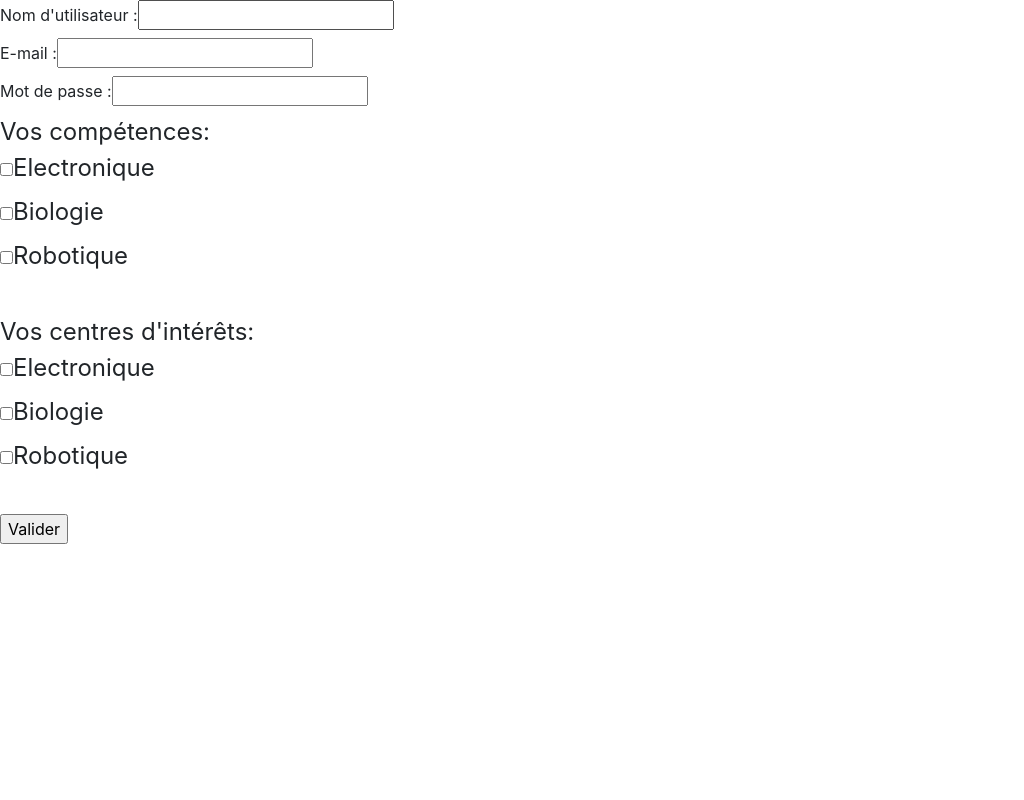
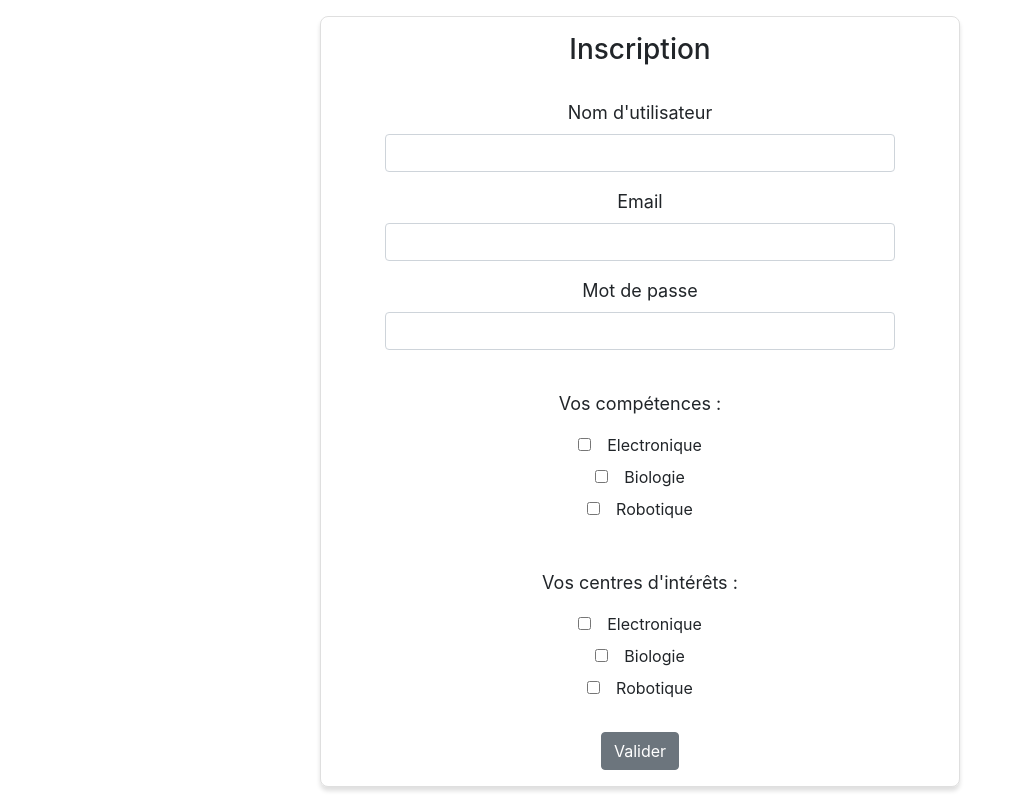
Before and after one commit to emilie-anglade/projectLab, a React (Create React App) app: page /signup in a window 1280 px wide. Shown: the whole page, without its empty margins (0-1024 px from the left). Built offline with nearby package versions, Linux system fonts and the light colour scheme.

Commit message:
on avance

```diff
--- a/src/components/Card.js
+++ b/src/components/Card.js
@@ -20,7 +20,8 @@ const CardProject = (props) => {
   };
   const cardbodycss = {
     margin: "0.5em",
-    "min-width": "340px"
+    "min-width": "340px",
+    "box-shadow": "0px 4px 4px rgba(0,0,0,.125)"
   };
 
   return (
--- a/src/components/Checkbox.js
+++ b/src/components/Checkbox.js
@@ -1,6 +1,9 @@
 import React from "react";
 
 const Checkbox = ({ value, label, id, name, onChange, isChecked }) => {
+  const checkbox = {
+    "margin-left": "1em"
+  }
   return (
     <div key={id}>
       <input
@@ -11,7 +14,7 @@ const Checkbox = ({ value, label, id, name, onChange, isChecked }) => {
         onChange={onChange}
         checked={isChecked}
       />
-      <label htmlFor={id}>{label}</label>
+      <label style={checkbox} htmlFor={id}>{label}</label>
     </div>
   );
 };
--- a/src/components/Navbar.js
+++ b/src/components/Navbar.js
@@ -9,6 +9,7 @@ import {
   NavItem,
   NavLink
 } from "reactstrap";
+import logo from "./img/proje-lab.svg";
 
 
 const NavbarProject = (props) => {
@@ -16,21 +17,25 @@ const NavbarProject = (props) => {
 
   const toggle = () => setIsOpen(!isOpen);
   const nav = {
-    background: "#2F4A5E",
-    color: "white",
+    "box-shadow": "0px 4px 4px rgba(0,0,0,.125)"
   };
   const navLinks = {
     "margin-right": "32px",
-    color: "white",
+    color: "black"
+  }
+
+  const subtitle = {
+    "font-size": "12px",
+    color: "rgba(0,0,0,.5)"
   }
 
   return (
     <div>
-      <Navbar style={nav} dark expand="md">
-        <NavbarBrand style={nav} href="/">
-          ProjectLab
+      <Navbar style={nav} light expand="md">
+        <NavbarBrand href="/">
+          <img src={logo} alt="logo" />
         </NavbarBrand>
-        <NavbarToggler style={nav} onClick={toggle} />
+        <NavbarToggler onClick={toggle} />
         <Collapse isOpen={isOpen} navbar>
           <Nav className="ml-auto" navbar>
             <NavItem>
--- a/src/components/Popup.js
+++ b/src/components/Popup.js
@@ -5,6 +5,10 @@ import { Button, ButtonGroup } from 'reactstrap';
 function PopupProject(props) {
 
   const [rSelected, setRSelected] = useState(null);
+  const buttonColor = {
+      "background-color": "#6c757d",
+      color: "white"
+  }
 
     return (
       <Modal
@@ -24,12 +28,12 @@ function PopupProject(props) {
           <input type="date" />
           <input type="text_area" placeholder="Description"/>
           <ButtonGroup>
-            <Button color="primary" onClick={() => setRSelected(1)} active={rSelected === "Créatin"}>Création</Button>
-            <Button color="primary" onClick={() => setRSelected(2)} active={rSelected === "Formation"}>Formation</Button>
+            <Button style={buttonColor} onClick={() => setRSelected(1)} active={rSelected === "Créatin"}>Création</Button>
+            <Button style={buttonColor} onClick={() => setRSelected(2)} active={rSelected === "Formation"}>Formation</Button>
           </ButtonGroup>
         </Modal.Body>
         <Modal.Footer>
-          <Button onClick={props.onHide}>Close</Button>
+          <Button onClick={props.onHide}>Créer le projet</Button>
         </Modal.Footer>
       </Modal>
     );
--- a/src/components/Profile.js
+++ b/src/components/Profile.js
@@ -9,17 +9,16 @@ import { Button } from 'reactstrap';
 const Profile = () => {
 
   const [modalShow, setModalShow] = React.useState(false);
+  const styleButton = {
+    margin: "3em",
+  }
 
   return (
     <div>
       <NavbarProject />
-      <h1>Profil</h1>
-      <button>
-        <Link to="/createproject">Créer un projet</Link>
-      </button>
       <CardProject />
       <PopupProject />
-      <Button variant="primary" onClick={() => setModalShow(true)}>
+      <Button style={styleButton} variant="primary" onClick={() => setModalShow(true)}>
         Créer un projet
       </Button>
 
--- a/src/components/SignUp.js
+++ b/src/components/SignUp.js
@@ -1,6 +1,7 @@
 import React from 'react';
+import { withRouter } from "react-router-dom";
 import Checkbox from './Checkbox';
-import { withRouter } from "react-router-dom";
+import { Col, Row, Button, Form, FormGroup, Label, Input } from 'reactstrap';
 
 class SignUp extends React.Component {
   constructor(props) {
@@ -49,50 +50,78 @@ class SignUp extends React.Component {
   submitForm = (e) => {
     e.preventDefault();
     console.log(this.state);
-    alert(`Welcome ${this.state.username}`);
+    alert(`Bienvenue ${this.state.username} !`);
     this.props.history.push('/profile');
   };
 
   render() {
+
+    const form = {
+      "margin-left": "auto",
+      "margin-right": "auto",
+      "margin-top": "1em",
+      "text-align": "center",
+      width: "50%",
+      border: "1px solid rgba(0,0,0,.125)",
+      "border-radius": "0.5em",
+      "box-shadow": "0px 4px 4px rgba(0,0,0,.125)"
+    }
+
+    const formContainer = {
+      "margin-left": "auto",
+      "margin-right": "auto",
+      "margin-top": "1em",
+      "margin-bottom": "1em",
+      width: "80%",
+      height: "80%"
+    }
+
+    const sizeText = {
+      "font-size": "18px"
+    }
+
   return (
-      <form onSubmit={this.submitForm}>
-        <label htmlFor="username">
-          Nom d'utilisateur :
-          <input
+    <Form style={form} onSubmit={this.submitForm}>
+      <div style={formContainer}>
+      <h3>Inscription</h3>
+      <br/>
+      <Row form>
+        <Col>
+        <FormGroup>
+        <Label for="username" style={sizeText}>Nom d'utilisateur</Label>
+        <Input
           id="username"
           name="username"
           type="text"
           minLength="4"
           required
           checked={this.state.firstname}
-            onChange={this.handleInputChange} />
-        </label>
-        <br />
-        <label htmlFor="email">
-          E-mail :
-          <input
+          onChange={this.handleInputChange}
+        />
+      </FormGroup>
+        <FormGroup>
+        <Label for="email" style={sizeText}>Email</Label>
+        <Input
+          type="email"
+          name="email"
           id="email"
-            name="email"
-            type="email"
           required
-            checked={this.state.email}
-            onChange={this.handleInputChange} />
-        </label>
-        <br />
-        <label htmlFor="password">
-          Mot de passe :
-          <input
-            id="password"
-            name="password"
+        />
+      </FormGroup>
+      <FormGroup>
+        <Label for="password" style={sizeText}>Mot de passe</Label>
+        <Input
           type="password"
+          name="password" id="password"
           minLength="6"
           required
-            checked={this.state.password}
-            onChange={this.handleInputChange} />
-        </label>
-        <br />
-        <legend>
-          Vos compétences:
+        />
+      </FormGroup>
+        </Col>
+      </Row>
+      <br/>
+      <FormGroup>
+          <p style={sizeText}>Vos compétences : </p>
           <Checkbox
             value="Electronique"
             label="Electronique"
@@ -114,10 +143,9 @@ class SignUp extends React.Component {
             name="skills"
             onChange={this.handleCheckElement}
           />
-        </legend>
-        <br />
-        <legend>
-          Vos centres d'intérêts:
+          <br/>
+      </FormGroup>
+          <p style={sizeText}>Vos centres d'intérêts :</p>
           <Checkbox
             value="Electronique"
             label="Electronique"
@@ -139,12 +167,11 @@ class SignUp extends React.Component {
             name="interests"
             onChange={this.handleCheckElement}
           />
-        </legend>
-        <br />
-        <input type="submit" value="Valider"/>
-      </form>
+          <br/>
+      <Button>Valider</Button>
+      </div>
+    </Form>
   );
-  }
-}
+}}
 
 export default withRouter(SignUp);
```
Also changed, not shown: src/components/img/proje-lab.svg (added), 1 other file (tests, documents, lock files or other folders). Lines whose indentation alone changed are shown as unchanged.
